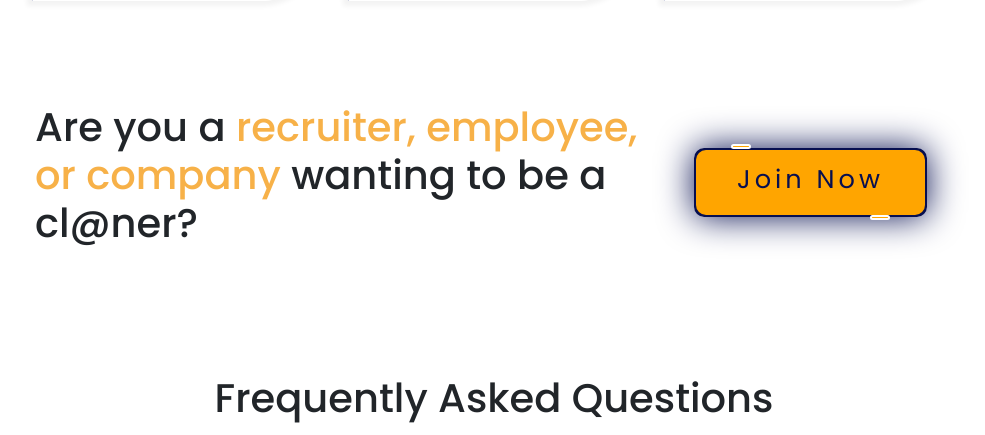
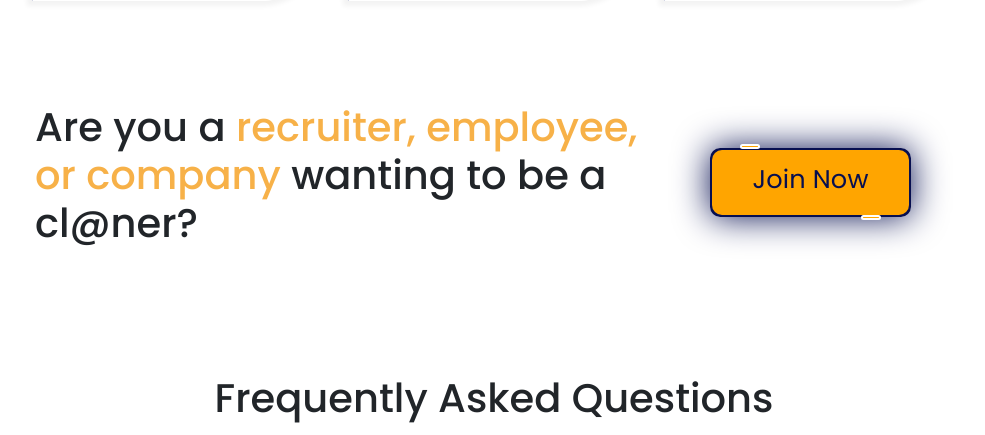
Before and after one commit to cm-dani/Home, a PHP site: page / in a window 1280 px wide, with the pointer over the restyled element. Shown: the part 2151-2586 px from the top of the page, without its empty margins (146-1131 px from the left). Run offline with PHP 8.4, Linux system fonts and the light colour scheme; some libraries are stand-ins or nearby versions.

Commit message:
button join now fixed 2

```diff
--- a/css/style.css
+++ b/css/style.css
@@ -318,14 +318,14 @@ div.join {
   background: #444;
   color: #fff;
   text-decoration: none;
-
   padding: 8% 15%;
   transition: 0.5s;
   border-radius: 10px;
+
 }
 
 a.joinbutton:hover {
-  letter-spacing: 0.25em;
+  letter-spacing: 0.01em;
   border-radius: 10px;
   background: var(--clr);
   color: var(--clr);
```
